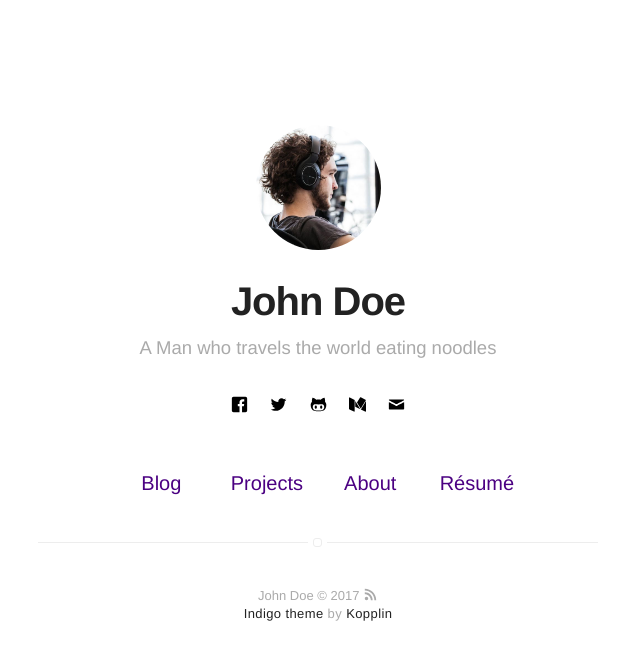
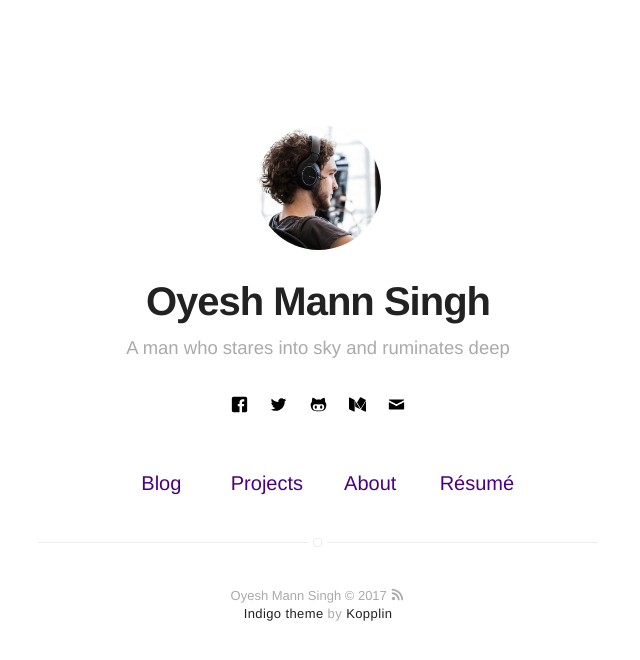
Before and after one commit to oya163/oya163.github.io, a Jekyll site: the page built from index.html, in a window 1280 px wide. Shown: the top 660 px of the page, without its empty margins (322-962 px from the left). Built offline with Jekyll 4.4.1, drawn with Linux system fonts in a browser that asks for light colours.

Commit message:
Changed to my name and bio

```diff
--- a/_config.yml
+++ b/_config.yml
@@ -1,6 +1,6 @@
 # main text of home
-name: John Doe
-bio: A Man who travels the world eating noodles
+name: Oyesh Mann Singh
+bio: A man who stares into sky and ruminates deep
 
 # twitter summary info
 description: A blog about technology and stuff related
```
